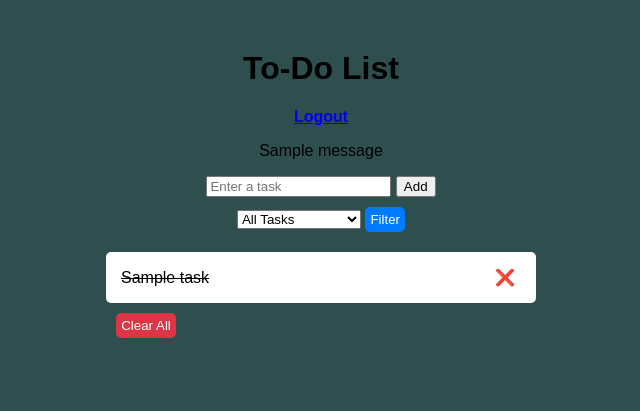
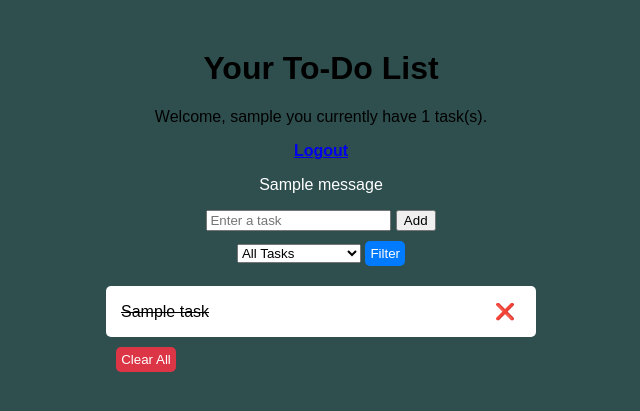
Before and after one commit to tylerlisk/flask-todo-app, a Flask app: page / in a window 1280 px wide. Shown: the top 411 px of the page, without its empty margins (319-959 px from the left). Run offline with Flask 3, Linux system fonts and the light colour scheme; a user stored in the database is signed in; tables that the repository leaves empty hold one stand-in row (values such as "Sample post"); one stand-in notice (Sample message) is shown.

Commit message:
Added a feature to see total task count, refactored flash messages to be more visible

```diff
--- a/app.py
+++ b/app.py
@@ -1,5 +1,5 @@
 from flask import Flask, render_template, redirect, request, flash
-from flask_login import LoginManager, login_user, logout_user, login_required
+from flask_login import LoginManager, login_user, logout_user, login_required, current_user
 from models import db, User, Task
 import os
 
--- a/static/css/styles.css
+++ b/static/css/styles.css
@@ -73,3 +73,9 @@ nav {
     border-radius: 5px;
     padding: 5px;
 }
+
+.alert {
+    color: white;
+    font-size: medium;
+    margin-top: 10px;
+}
--- a/templates/index.html
+++ b/templates/index.html
@@ -8,20 +8,21 @@
 </head>
 <body>
     <header>
-        <h1>To-Do List</h1>
+        <h1>Your To-Do List</h1>
+        <p>Welcome, {{ current_user.username }} you currently have {{tasks|length}} task(s).</p>
         <nav>
             <a href="/logout">Logout</a>
         </nav>
-        {% with messages = get_flashed_messages() %}
-        {% if messages %}
+        {% with messages = get_flashed_messages(with_categories=true) %}
+            {% if messages %}
             <div id="flash-messages">
-                {% for message in messages %}
-                    <div class="alert">
+                {% for category, message in messages %}
+                    <div class="alert {{ category }}">
                         <p>{{ message }}</p>
                     </div>
                 {% endfor %}
             </div>
-        {% endif %}
+            {% endif %}
         {% endwith %}
         <form action="/add" method="post">
             <input type="text" name="task" placeholder="Enter a task" required>
```
